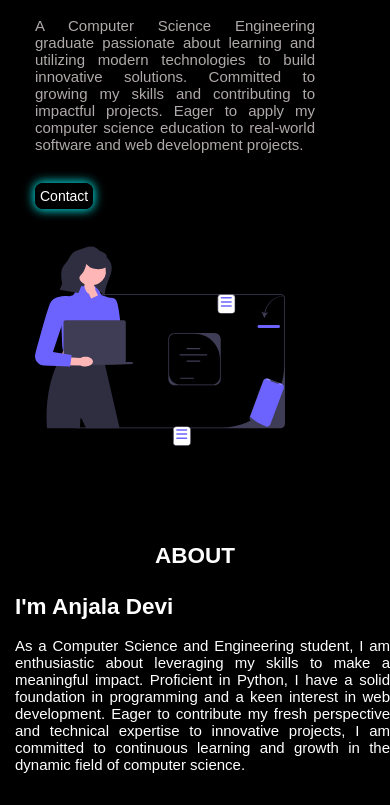
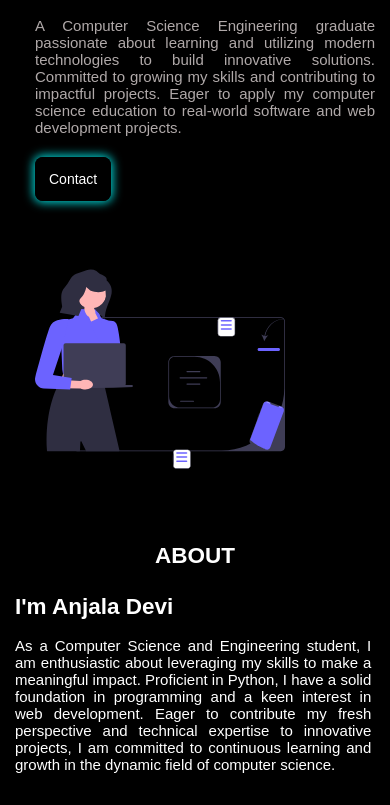
Before and after one commit to anjalad0085/My-Portfolio, a plain HTML site: page index.html in a window 390 px wide. Shown: the part 292-1097 px from the top of the page. Drawn offline with nearby package versions, Linux system fonts and the light colour scheme.

Commit message:
Modified

```diff
--- a/style.css
+++ b/style.css
@@ -586,7 +586,7 @@ body{
     .svg-img{
         height: 200px;
         width: 250px;
-        margin-top: 40px;
+        margin-top: 80px;
     }
     .nav-items{
         display: flex;
@@ -621,17 +621,17 @@ body{
     }
     .intro-button{
         font-size: 14px;
-        padding: 5px;
+        padding: 14px;
         margin-top: 20px;
     }
     .intro{
-        width: 100%;
+        width: 350px;
         padding: 0;
         margin: 0;
     }
     .intro-content{
         display: flex;
-        width: 280px;
+        width: 340px;
         margin-bottom: 30px;
     }
 
@@ -662,7 +662,7 @@ body{
         display: flex;
     }
     .about-text{
-        width: 100%;
+        width: 95%;
         font-size: 15px;
     }
     .skill-content{
```
